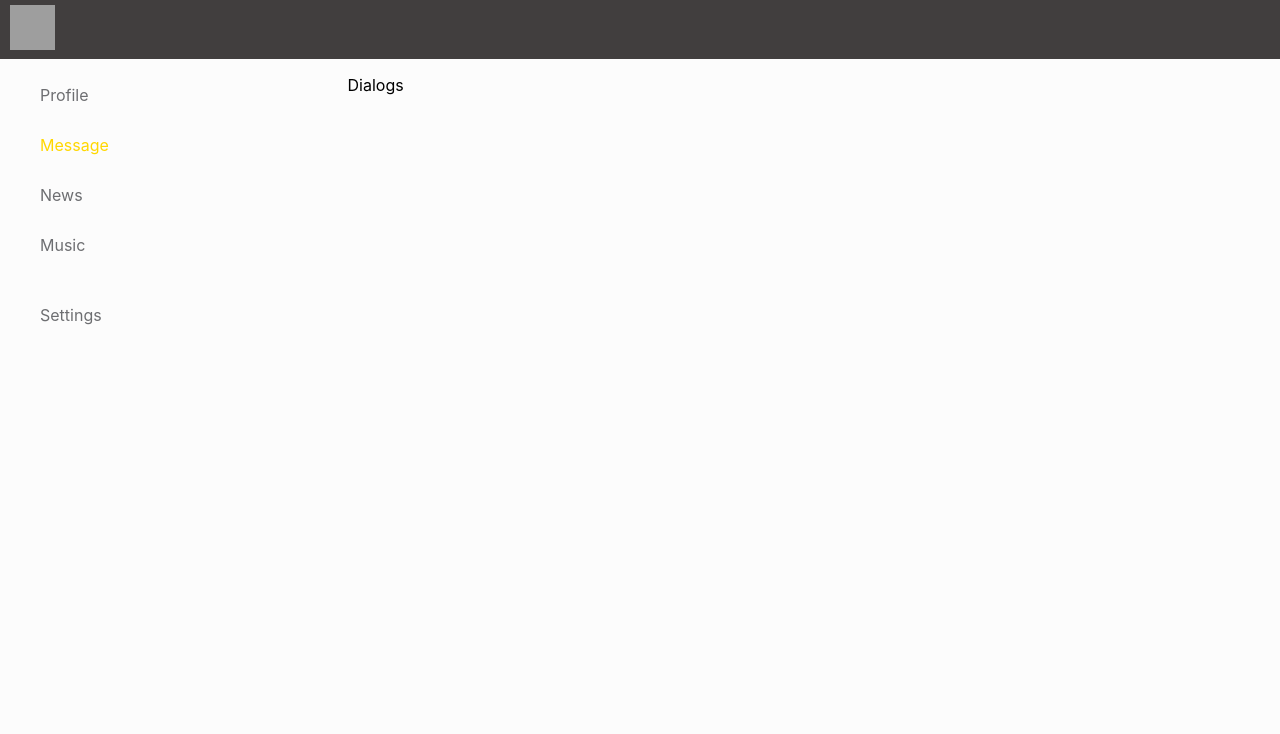
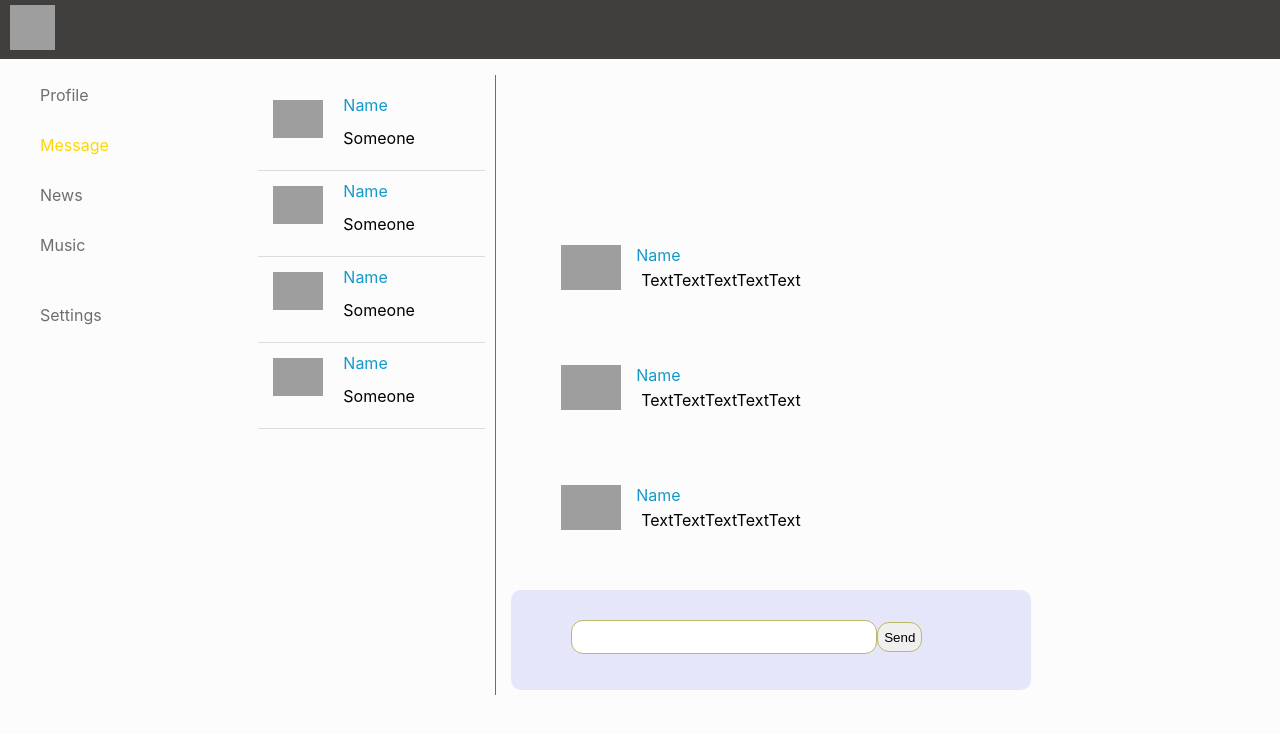
Before and after one commit to DoctorWebDev/react_social_network, a React (Create React App) app: page /dialogs in a window 1280 px wide. Shown: the top 734 px of the page. Built offline with nearby package versions, Linux system fonts and the light colour scheme; grey boxes are pictures that could not be loaded.

Commit message:
make-up in page dialogs

```diff
--- a/src/App.css
+++ b/src/App.css
@@ -5,7 +5,7 @@
   'header header'
   'nav content';
   grid-template-rows: 60px 1fr;
-  grid-template-columns: 3fr 9fr;
+  grid-template-columns: 2fr 10fr;
   grid-gap: 10px;
 
   max-width: 1200px;
--- a/src/components/Dialogs/Dialogs.jsx
+++ b/src/components/Dialogs/Dialogs.jsx
@@ -1,9 +1,59 @@
 import styles from './Dialogs.module.css';
+import {NavLink} from "react-router-dom";
 
 const Dialogs = () => {
     return (
-        <div >
-            Dialogs
+        <div className={styles.dialogs}>
+            <div className={styles.dialogsList}>
+                <div className={styles.dialogsItem}>
+                    <img className={styles.dialogsImg} src="https://cdn4.iconfinder.com/data/icons/evil-icons-user-interface/64/avatar-256.png" alt=""/>
+                    <NavLink to='/dialogs/1' activeClassName={styles.active}>Name</NavLink>
+                    <span>Someone</span>
+                </div>
+
+                <div className={styles.dialogsItem}>
+                    <img className={styles.dialogsImg} src="https://cdn4.iconfinder.com/data/icons/evil-icons-user-interface/64/avatar-256.png" alt=""/>
+                    <NavLink to='/dialogs/2' activeClassName={styles.active}>Name</NavLink>
+                    <span>Someone</span>
+                </div>
+
+                <div className={styles.dialogsItem}>
+                    <img className={styles.dialogsImg} src="https://cdn4.iconfinder.com/data/icons/evil-icons-user-interface/64/avatar-256.png" alt=""/>
+                    <NavLink to='/dialogs/3' activeClassName={styles.active}>Name</NavLink>
+                    <span>Someone</span>
+                </div>
+
+                <div className={styles.dialogsItem}>
+                    <img className={styles.dialogsImg} src="https://cdn4.iconfinder.com/data/icons/evil-icons-user-interface/64/avatar-256.png" alt=""/>
+                    <NavLink to='/dialogs/4' activeClassName={styles.active}>Name</NavLink>
+                    <span>Someone</span>
+                </div>
+            </div>
+
+            <div className={styles.messages}>
+                <div className={styles.messageList}>
+                    <div className={styles.messageItem}>
+                        <img src="https://cdn4.iconfinder.com/data/icons/evil-icons-user-interface/64/avatar-256.png" alt=""/>
+                        <a href="">Name</a>
+                        <span>TextTextTextTextText</span>
+                    </div>
+                    <div className={styles.messageItem}>
+                        <img src="https://cdn4.iconfinder.com/data/icons/evil-icons-user-interface/64/avatar-256.png" alt=""/>
+                        <a href="">Name</a>
+                        <span>TextTextTextTextText</span>
+                    </div>
+                    <div className={styles.messageItem}>
+                        <img src="https://cdn4.iconfinder.com/data/icons/evil-icons-user-interface/64/avatar-256.png" alt=""/>
+                        <a href="">Name</a>
+                        <span>TextTextTextTextText</span>
+                    </div>
+                </div>
+
+                <div className={styles.messageForm}>
+                    <input type="text"/>
+                    <button>Send</button>
+                </div>
+            </div>
         </div>
     )
 }
--- a/src/components/Dialogs/Dialogs.module.css
+++ b/src/components/Dialogs/Dialogs.module.css
@@ -0,0 +1,145 @@
+.dialogs {
+    display: grid;
+
+    grid-template-columns: 3fr 9fr;
+}
+
+.dialogsList {
+    padding: 10px;
+    border-right: #6d6e71 solid 1px;
+    height: 600px;
+}
+
+.dialogsItem {
+    display: grid;
+
+    grid-template-areas:
+    'img name'
+    'img lastText';
+    grid-template-rows: 6fr 6fr;
+    grid-template-columns: 2fr 10fr;
+
+    padding: 5px;
+    border-bottom: gainsboro solid 0.5px;
+    height: 75px;
+
+    transition: 1s;
+}
+
+.dialogsItem:hover {
+    border-bottom: lightgreen solid 0.5px;
+}
+
+.dialogsItem img {
+    grid-area: img;
+
+    width: 50px;
+    padding: 10px;
+}
+
+.dialogsItem a {
+    grid-area: name;
+
+    margin: 0;
+    padding: 5px 10px;
+    text-decoration: none;
+    color: #149AC9;
+}
+
+.dialogsItem span {
+    grid-area: lastText;
+
+    padding: 0 10px;
+}
+
+.messages {
+    display: grid;
+
+    grid-template-areas:
+    'message'
+    'form';
+    grid-template-rows: 10fr 2fr;
+    height: 600px;
+    padding: 15px;
+}
+
+.messageList {
+    grid-area: message;
+
+    display: flex;
+    flex-direction: column;
+    justify-content: flex-end;
+
+    width: 500px;
+}
+
+.messageItem {
+    display: grid;
+
+    grid-template-areas:
+    'img a'
+    'img span';
+    grid-template-columns: 2fr 10fr;
+    grid-template-rows: 3fr 9fr;
+
+    margin: 15px 0 25px 50px;
+}
+
+.messageItem img {
+    grid-area: img;
+
+    width: 60px;
+}
+
+.messageItem a {
+    grid-area: a;
+
+    text-decoration: none;
+    color: #149AC9;
+}
+
+.messageItem span {
+    grid-area: span;
+
+    padding: 5px;
+}
+
+.messageForm {
+    grid-area: form;
+
+    width: 400px;
+    padding: 30px 60px;
+    background: lavender;
+
+    border-radius: 10px;
+}
+
+.messageForm input {
+    width: 300px;
+    height: 30px;
+    outline: none;
+
+    border: darkkhaki solid 0.5px;
+    border-radius: 12px;
+}
+
+.messageForm button {
+    height: 30px;
+
+    border-radius: 12px;
+    border: darkkhaki solid 0.5px;
+    outline: none;
+    cursor: pointer;
+}
+
+.messageForm button:hover {
+    border: darkgoldenrod solid 0.5px;
+}
+
+.messageForm input:focus {
+    border: darkgoldenrod solid 0.5px;
+}
+
+.messageItem a.active {
+    color: gold;
+}
```
